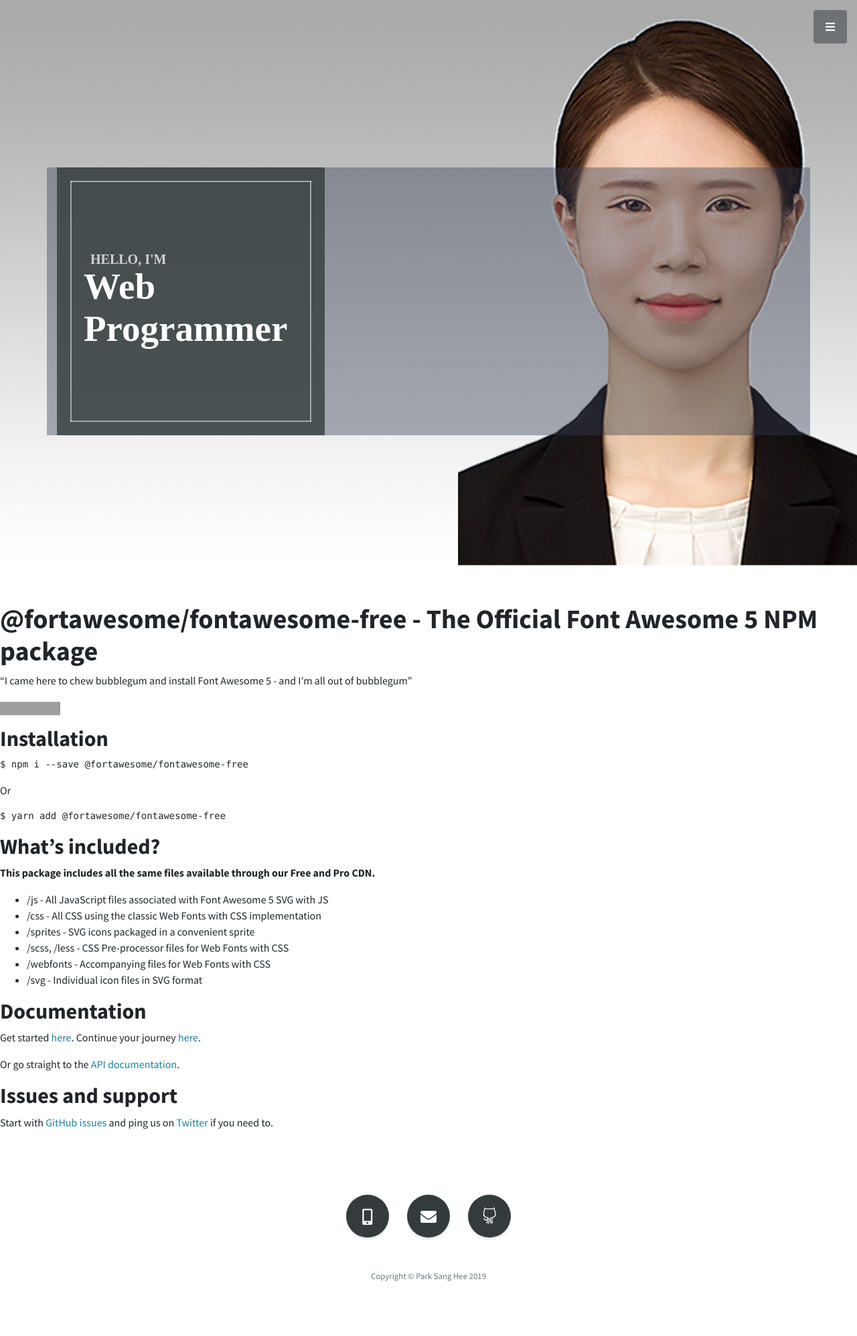
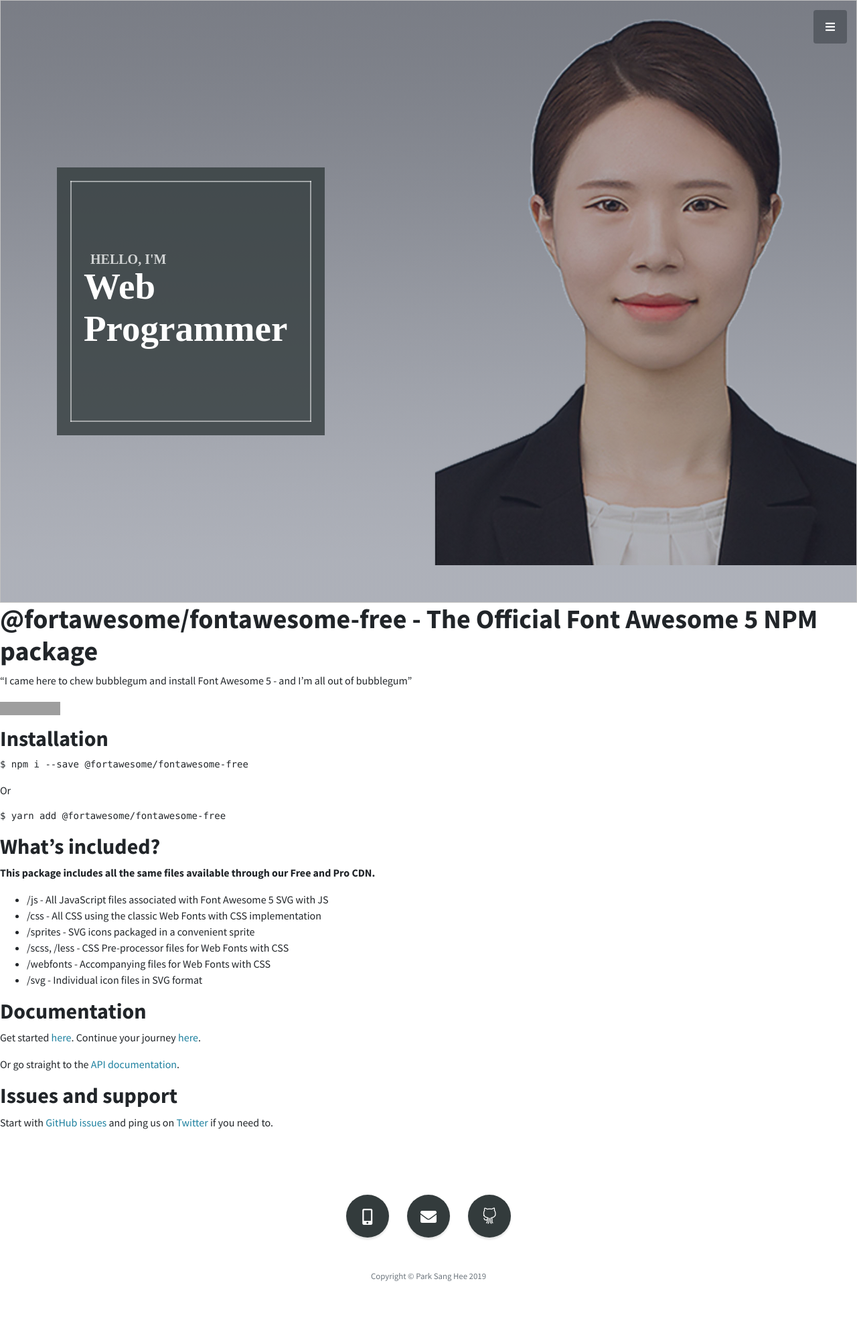
Before and after one commit to mungmoong2/mungmoong2.github.io, a Jekyll site: the page built from vendor/fontawesome-free/README.md, in a window 1280 px wide. Shown: the whole page at 67% size. Built offline with Jekyll 4.4.1, drawn with Linux system fonts in a browser that asks for light colours; nearby versions of some CDN libraries; our own code applies the rules of GitHub Pages for plain Markdown files; grey boxes are pictures that could not be loaded.

Commit message:
img position fixed

```diff
--- a/_includes/header.html
+++ b/_includes/header.html
@@ -4,7 +4,7 @@
 -->
 
 <header class="masthead d-flex jarallax">
-  <div class="container my-auto text-white bshadow">
+  <div class="container my-auto text-white">
     <div id='wrap'>
       <div class='inner'>
         <h1 data-splitting='words'>Web Programmer</h1>
@@ -14,7 +14,7 @@
     </div>
   </div>
   <div id="jarallax-container-0">
-    <img class="jarallax-img" src="{{ site.baseurl }}/assets/img/bg-masthead.jpg" alt="">
+    <img class="jarallax-img" >
 </div>
 </header>
 <script src="https://cdnjs.cloudflare.com/ajax/libs/gsap/1.20.4/TweenMax.min.js"></script>
```
Also changed, not shown: assets/css/stylish-portfolio.min.css.
